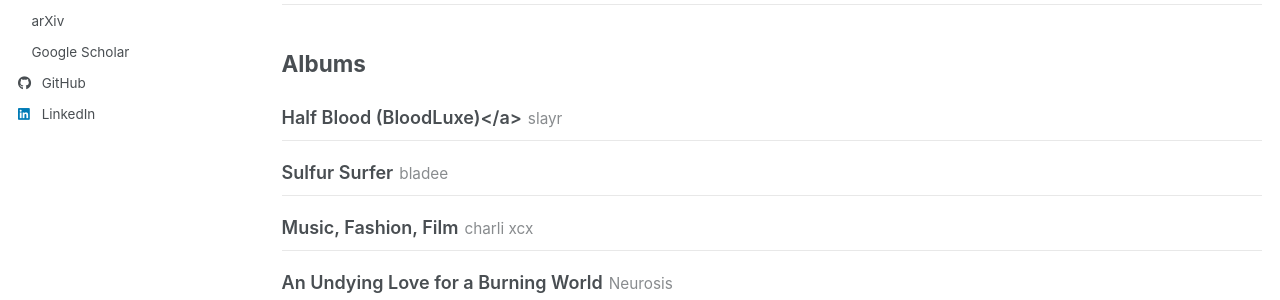
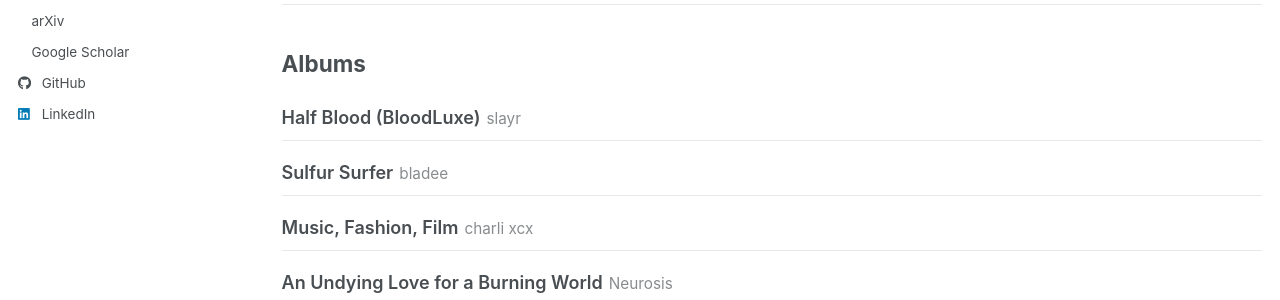
Before and after one commit to cahiter/cahiter.github.io, a Jekyll site: the page built from _pages/misc.md, in a window 1280 px wide and 940 px high. Shown: the part 470-770 px from the top of the window. Built offline with Jekyll 4.4.1, drawn with Linux system fonts in a browser that asks for light colours; a style sheet for code colours, icons or effects is not loaded.

Commit message:
Fix HTML structure for Half Blood album entry

```diff
--- a/_pages/misc.md
+++ b/_pages/misc.md
@@ -31,7 +31,7 @@ Things I've been into lately that are (generally) not so related to robots.
 ## Albums
 
 <ul class="misc-list">
-<li><span class="misc-title">Half Blood (BloodLuxe)</a></span><span class="misc-meta">slayr</span></li>
+<li><span class="misc-title">Half Blood (BloodLuxe)</span><span class="misc-meta">slayr</span></li>
 <li><span class="misc-title">Sulfur Surfer</span><span class="misc-meta">bladee</span></li>
 <li><span class="misc-title">Music, Fashion, Film</span><span class="misc-meta">charli xcx</span></li>
 <li><span class="misc-title">An Undying Love for a Burning World</span><span class="misc-meta">Neurosis</span></li>
```
